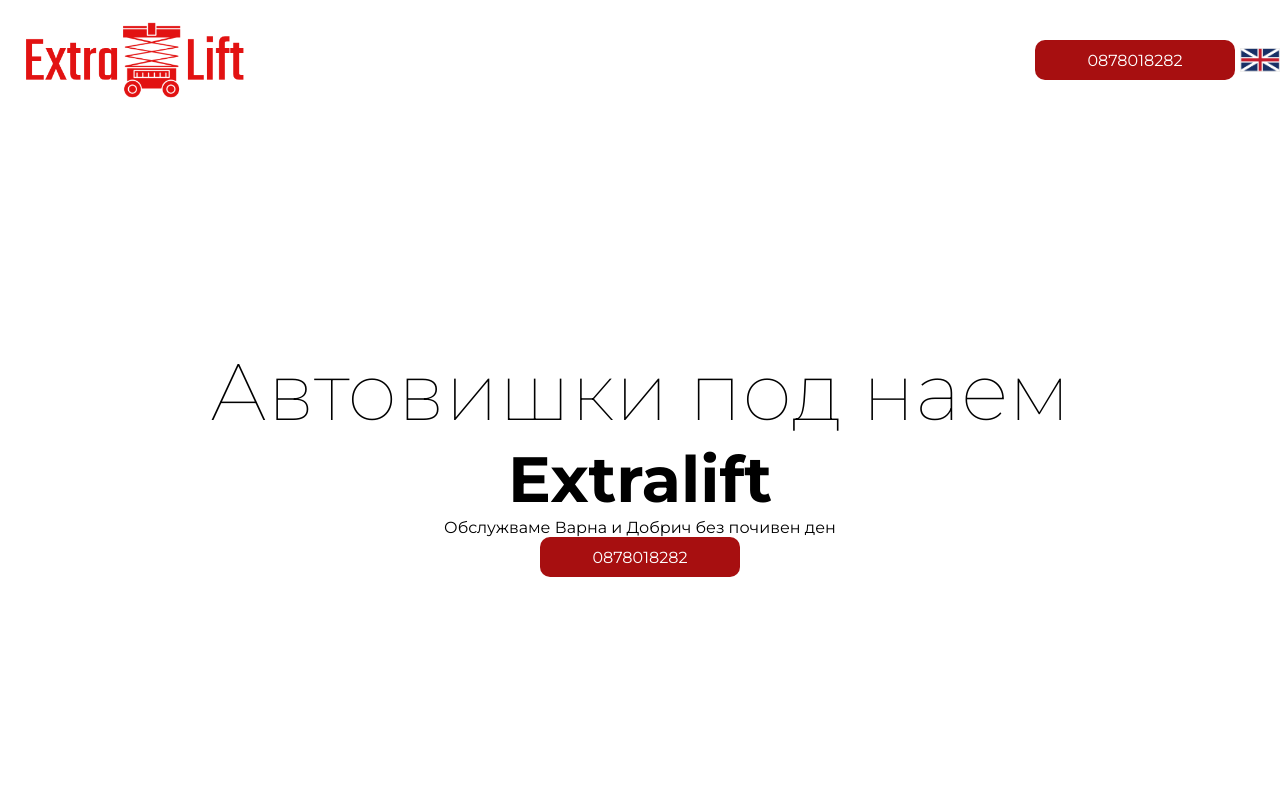
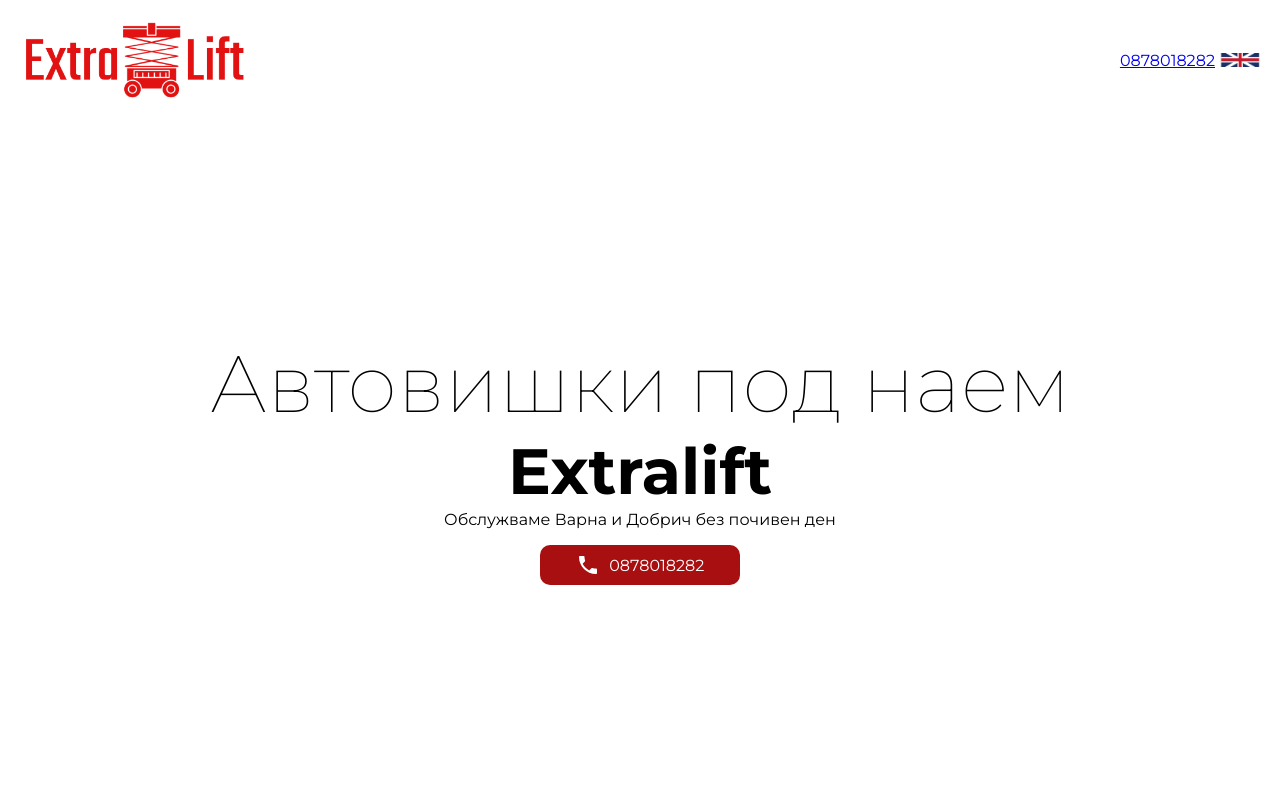
Before and after one commit to VeselinVasilev97/extralift, a React (Vite) app: page / in a window 1280 px wide. Shown: the top 798 px of the page. Built offline with nearby package versions, Linux system fonts and the light colour scheme.

Commit message:
added scroll effect with intersection observer

```diff
--- a/src/App.css
+++ b/src/App.css
@@ -6,7 +6,7 @@
     /* scroll effect properties */
     transform: translateY(100px);
     opacity: 0;
-    transition: 150ms;
+    transition: 850ms;
   }
 
   .row.show {
--- a/src/App.jsx
+++ b/src/App.jsx
@@ -31,6 +31,7 @@ function App() {
     },{
       //задаваме го на 1 за да се изпълни ефекта когато компонента е 100 процента видим (между 0 и 1 са допустимите стойности)
       /* threshold: .5 */
+      rootMargin: "-100px"
     });
     components.forEach((components) => {
       observer.observe(components);
@@ -51,7 +52,7 @@ function App() {
       {switchOnOff ? (
         <div className={classes.architecture}>
           <Nav changeLang={setLangFlag} />
-          <div className="row show" /* className={classes[`row show`]} */>
+          <div className={classes.row} /* className={classes[`row show`]} */>
             <Header languageProp={langFlag} />
           </div>
           <div className="row">
--- a/src/App.module.css
+++ b/src/App.module.css
@@ -19,15 +19,6 @@ body {
   display: flex;
   justify-content: center;
   align-items: center;
-  /* scroll effect properties */
-  transform: translateY(100px);
-  opacity: 0;
-  transition: 150ms;
-}
-
-.row.show {
-  transform: translateX(0);
-  opacity: 1;
 }
 
 .centeredDiv {
--- a/src/components/Header/Header.jsx
+++ b/src/components/Header/Header.jsx
@@ -1,31 +1,32 @@
 import React from "react";
 import classes from "./Header.module.css";
-import text from '../textLanguages/Language'
-import { useEffect, useState } from 'react'
+import text from "../textLanguages/Language";
+import { useEffect, useState } from "react";
+import PhoneIcon from "@mui/icons-material/Phone";
 
 const Header = (props) => {
-    const [lang, setLang] = useState('БГ');
-
+  const [lang, setLang] = useState("БГ");
 
   useEffect(() => {
     if (props.languageProp) {
-        setLang('БГ')
+      setLang("БГ");
     } else {
-        setLang('EN')
+      setLang("EN");
     }
-}, [props.languageProp])
+  }, [props.languageProp]);
 
   return (
     <div className={classes.header}>
       <h1 className={classes.heading}>{text[lang][0].rentAliftCar}</h1>
       <h2 className={classes.subheading}>Extralift</h2>
-      <p className={classes.description}>
-        {text[lang][0].varnaAndDobrich}
-      </p>
+      <p className={classes.description}>{text[lang][0].varnaAndDobrich}</p>
       <div className={classes.phoneButton}>
-        <a className={classes.phoneText} href="tel:+359878018282">
-          0878018282
-        </a>
+        <div className={classes.buttonContainer}>
+          <PhoneIcon sx={{ color: "white" }} />
+          <a className={classes.phoneText} href="tel:+359878018282">
+            0878018282
+          </a>
+        </div>
       </div>
     </div>
   );
--- a/src/components/Header/Header.module.css
+++ b/src/components/Header/Header.module.css
@@ -23,12 +23,24 @@
 
 .phoneButton {
   display: flex;
-  justify-content: center;
+  justify-content: space-around;
   border-radius: 10px;
   align-items: center;
   width: 200px;
   height: 40px;
   background-color: #a70f10;
+  margin-top: 1rem;
+  cursor: pointer;
+}.phoneButton:hover {
+  background-color: rgb(119, 0, 0);
+
+}
+
+
+.buttonContainer {
+  display: flex;
+  align-items: center;
+  gap: .6rem;
 }
 
 .phoneText {
--- a/src/components/Nav/Nav.jsx
+++ b/src/components/Nav/Nav.jsx
@@ -1,44 +1,57 @@
 import React, { useEffect, useState } from "react";
-import classes from './Nav.module.css';
+import classes from "./Nav.module.css";
+import PhoneIcon from "@mui/icons-material/Phone";
 
 const Nav = (props) => {
-    const [nav, setNav] = useState(false)
-    const [langFlag, setLangFlag] = useState(true)
+  const [nav, setNav] = useState(false);
+  const [langFlag, setLangFlag] = useState(true);
 
   const changeLanguage = () => {
-        setLangFlag(!langFlag)
-        props.changeLang(!langFlag)
-    }
+    setLangFlag(!langFlag);
+    props.changeLang(!langFlag);
+  };
   const activateNav = () => {
     if (window.scrollY <= 2) {
-            setNav(false)
+      setNav(false);
     } else {
-            setNav(true)
+      setNav(true);
     }
-    }
+  };
 
-
-    useEffect(()=>{
+  useEffect(() => {
     // console.log(langFlag)
-    },[langFlag])
-    window.addEventListener('scroll', activateNav);
+  }, [langFlag]);
+  window.addEventListener("scroll", activateNav);
   return (
     <div className={classes.sticky}>
       <div className={nav ? classes.NavMainDivActive : classes.NavMainDiv}>
         <div className={classes.logoDiv} />
         <div className={classes.btnsHolder}>
-                    <div className={classes.phoneButton}>
-                        <a className={classes.phoneText} href="tel:+359878018282">0878018282</a>
+          <div className={classes.buttonContainer}>
+            <PhoneIcon sx={{ color: "white" }} />
+            <a className={classes.phoneText} href="tel:+359878018282">
+              0878018282
+            </a>
           </div>
           <div className={classes.langBtnHolder}>
-                        {langFlag ? <button className={classes.langBtnBg} onClick={()=>changeLanguage()} type="button"></button> : <button className={classes.langBtnEn} onClick={()=>changeLanguage()} type="button"></button>}
-
+            {langFlag ? (
+              <button
+                className={classes.langBtnBg}
+                onClick={() => changeLanguage()}
+                type="button"
+              ></button>
+            ) : (
+              <button
+                className={classes.langBtnEn}
+                onClick={() => changeLanguage()}
+                type="button"
+              ></button>
+            )}
           </div>
         </div>
       </div>
     </div>
-    )
-}
+  );
+};
 
-
-export default Nav
+export default Nav;
--- a/src/components/Nav/Nav.module.css
+++ b/src/components/Nav/Nav.module.css
@@ -40,24 +40,28 @@
     width: 230px;
     margin-left: 20px;
 }
-.phoneButton{
+
+.phoneButton {
     display: flex;
-    justify-content: center;
+    justify-content: space-around;
     border-radius: 10px;
     align-items: center;
     width: 200px;
     height: 40px;
     background-color: #a70f10;
-}
-.phoneText{
-    color:white;
+    margin-top: 1rem;
+    cursor: pointer;
+  }.phoneButton:hover {
+    background-color: rgb(119, 0, 0);
+
+  }
+
+
+  .buttonContainer {
     display: flex;
-    justify-content: center;
-    text-decoration: none;
     align-items: center;
-    width: 100%;
-    height: 100%;
-}
+    gap: .6rem;
+  }
 .btnsHolder{
     display: flex;
     gap:5px;
@@ -66,6 +70,7 @@
     display: flex;
     justify-content: center;
     align-items: center;
+    margin-right: 20px;
 }
 .langBtnBg{
     height: 60%;
@@ -75,6 +80,7 @@
     background-position: center;
     background-repeat: no-repeat;
     background-size: cover;
+    cursor: pointer;
 }
 .langBtnEn{
     height: 60%;
@@ -84,6 +90,7 @@
     background-position: center;
     background-repeat: no-repeat;
     background-size: cover;
+    cursor: pointer;
 }
 
 
```
Lines whose indentation alone changed are shown as unchanged.
